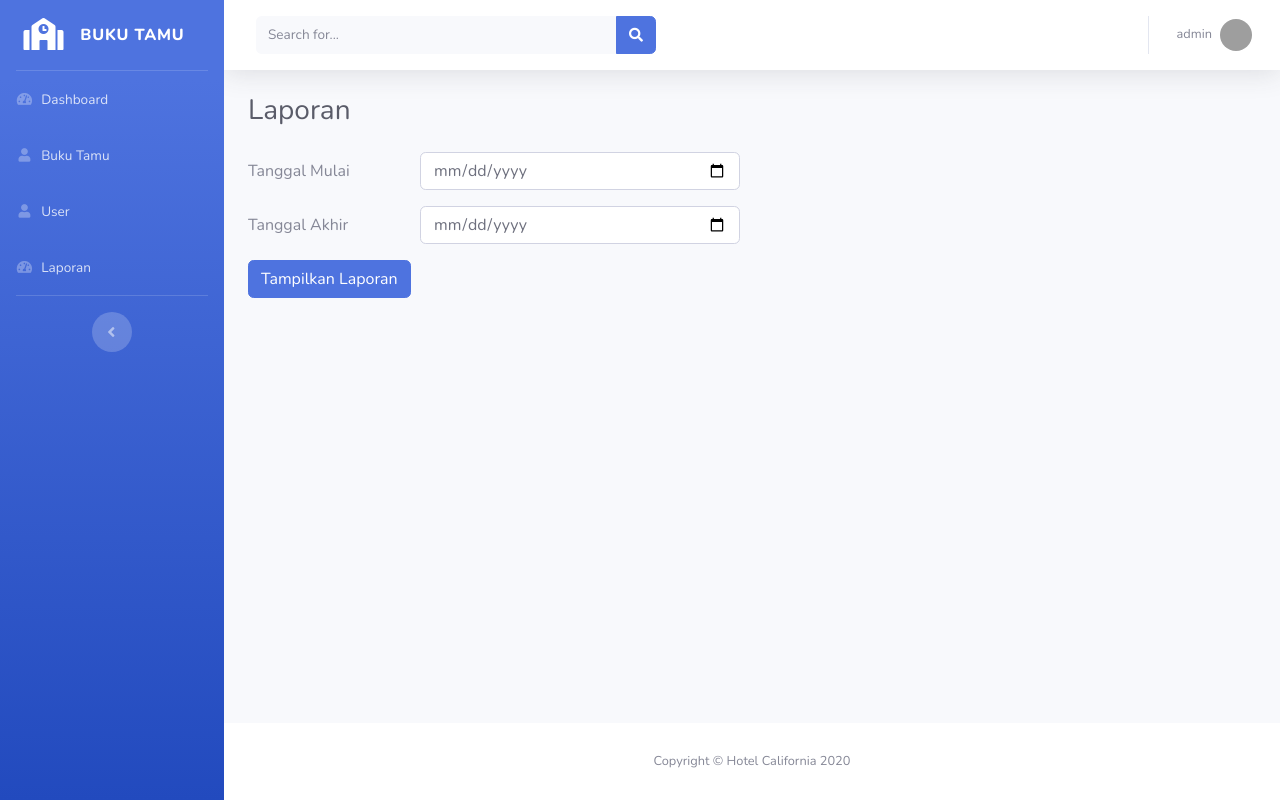
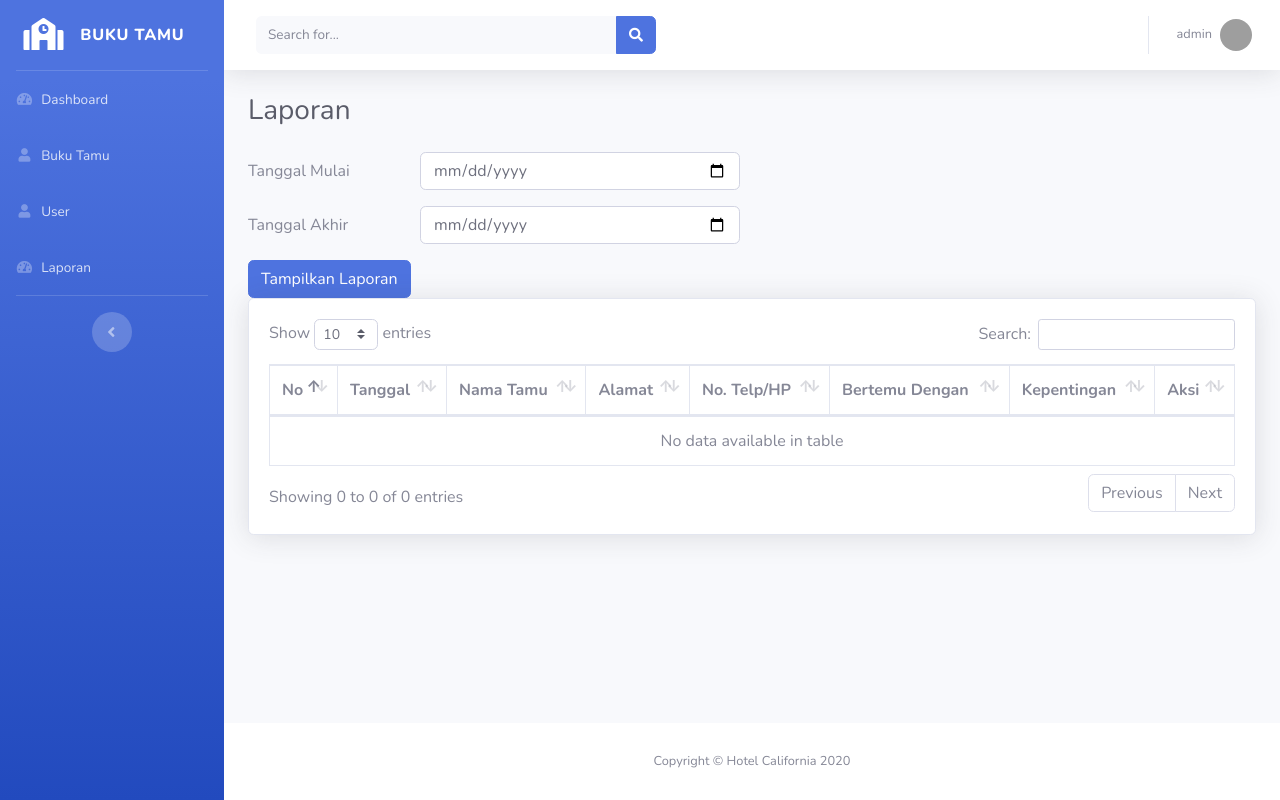
Before and after one commit to nabildzr/bukutamu, a PHP site: page /app/laporan.php in a window 1280 px wide. Run offline with PHP 8.4, Linux system fonts and the light colour scheme; a user stored in the database is signed in; some libraries are stand-ins or nearby versions; grey boxes are pictures that could not be loaded.

Commit message:
Updated Laporan

```diff
--- a/app/laporan.php
+++ b/app/laporan.php
@@ -6,7 +6,7 @@ require_once('../conf/koneksi.php');
 <!-- Begin Page Content -->
 <div class="container-fluid">
     <!-- Page Heading -->
-    <h1 class="h3 mb-4 text-gray-800">Laporan</h1>
+    <h1 class="h3 mb-4  text-gray-800">Laporan</h1>
 
     <!-- Form untuk memilih periode tanggal -->
     <form method="GET" action="">
@@ -22,52 +22,111 @@ require_once('../conf/koneksi.php');
                 <input type="date" id="end_date" name="end_date" class="form-control" required>
             </div>
         </div>
-        <button type="submit" class="btn btn-primary">Tampilkan Laporan</button>
+        <button type="submit" name="show" class="btn btn-primary">Tampilkan Laporan</button>
     </form>
 
+
+    <div class="card shadow mb-4">
+
+        <div class="card-body">
+            <div class="table-responsive">
+                <table class="table table-bordered" id="dataTable" width="100%" cellspacing="0">
+                    <thead>
+                        <tr>
+                            <th>No</th>
+                            <th>Tanggal</th>
+                            <th>Nama Tamu</th>
+                            <th>Alamat</th>
+                            <th>No. Telp/HP</th>
+                            <th>Bertemu Dengan</th>
+                            <th>Kepentingan</th>
+                            <th>Aksi</th>
+                        </tr>
+                    </thead>
+
+                    <tbody>
+                        <?php
+                        if (isset($_POST['show'])) {
+                            $start_date = $_POST['start_date'];
+                            $end_date = $_POST['end_date'];
+
+                            $no = 1;
+
+                            $buku_tamu = query("SELECT * FROM tb_bukutamu WHERE tanggal BETWEEN '$start_date' AND '$end_date'");
+                            foreach ($buku_tamu as $tamu): ?>
+                                <tr>
+                                    <td><?= $no++; ?></td>
+                                    <td><?= $tamu['tanggal'] ?></td>
+                                    <td><?= $tamu['nama_tamu'] ?></td>
+                                    <td><?= $tamu['alamat'] ?></td>
+                                    <td><?= $tamu['no_hp'] ?></td>
+                                    <td><?= $tamu['bertemu'] ?></td>
+                                    <td><?= $tamu['kepentingan'] ?></td>
+                                    <td>
+                                        <a href="edit-tamu.php?id=<?= $tamu['id_tamu'] ?>" class="btn btn-success">Ubah</a>
+                                        <a href="javascript:void(0);" onclick="confirmDeletion('<?= $tamu['id_tamu'] ?>')" class="btn btn-danger">Hapus</a>
+                                        <script>
+                                            function confirmDeletion(id) {
+                                                Swal.fire({
+                                                    title: 'Apakah anda yakin?',
+                                                    text: "Anda tidak akan bisa mengembalikan data ini!",
+                                                    icon: 'warning',
+                                                    showCancelButton: true,
+                                                    confirmButtonColor: '#3085d6',
+                                                    cancelButtonColor: '#d33',
+                                                    confirmButtonText: 'Ya, hapus!',
+                                                    cancelButtonText: 'Batal'
+                                                }).then((result) => {
+                                                    if (result.isConfirmed) {
+                                                        window.location.href = 'hapus-tamu.php?id=' + id;
+                                                    }
+                                                })
+                                            }
+                                        </script>
+                                    </td>
+                                </tr>
+                        <?php endforeach;
+                        }
+                        ?>
+                    </tbody>
+                </table>
+            </div>
+        </div>
+    </div>
+
+    <!-- old code -->
     <?php
-    if (isset($_GET['start_date']) && isset($_GET['end_date'])) {
-        $start_date = $_GET['start_date'];
-        $end_date = $_GET['end_date'];
+    // if (isset($_GET['start_date']) && isset($_GET['end_date'])) {
+    //     $start_date = $_GET['start_date'];
+    //     $end_date = $_GET['end_date'];
 
-        // Query untuk mengambil data berdasarkan periode tanggal
-        $query = "SELECT * FROM tb_bukutamu WHERE tanggal BETWEEN '$start_date' AND '$end_date'";
-        $result = mysqli_query($conn, $query);
+    //     // Query untuk mengambil data berdasarkan periode tanggal
+    //     $query = "SELECT * FROM tb_bukutamu WHERE tanggal BETWEEN '$start_date' AND '$end_date'";
+    //     $result = mysqli_query($conn, $query);
 
-        if (mysqli_num_rows($result) > 0) {
-            echo '<table class="table table-bordered mt-4">';
-            echo '<thead>';
-            echo '<tr>';
-            echo '<th>No</th>';
-            echo '<th>Tanggal</th>';
-            echo '<th>Nama Tamu</th>';
-            echo '<th>Alamat</th>';
-            echo '<th>No. Telp/HP</th>';
-            echo '<th>Bertemu Dengan</th>';
-            echo '<th>Kepentingan</th>';
-            echo '</tr>';
-            echo '</thead>';
-            echo '<tbody>';
+    //     if (mysqli_num_rows($result) > 0) {
+    //         echo '
+    //         ';
 
-            $no = 1;
-            while ($row = mysqli_fetch_assoc($result)) {
-                echo '<tr>';
-                echo '<td>' . $no++ . '</td>';
-                echo '<td>' . $row['tanggal'] . '</td>';
-                echo '<td>' . $row['nama_tamu'] . '</td>';
-                echo '<td>' . $row['alamat'] . '</td>';
-                echo '<td>' . $row['no_hp'] . '</td>';
-                echo '<td>' . $row['bertemu'] . '</td>';
-                echo '<td>' . $row['kepentingan'] . '</td>';
-                echo '</tr>';
-            }
+    //         $no = 1;
+    //         while ($row = mysqli_fetch_assoc($result)) {
+    //             echo '<tr>';
+    //             echo '<td>' . $no++ . '</td>';
+    //             echo '<td>' . $row['tanggal'] . '</td>';
+    //             echo '<td>' . $row['nama_tamu'] . '</td>';
+    //             echo '<td>' . $row['alamat'] . '</td>';
+    //             echo '<td>' . $row['no_hp'] . '</td>';
+    //             echo '<td>' . $row['bertemu'] . '</td>';
+    //             echo '<td>' . $row['kepentingan'] . '</td>';
+    //             echo '</tr>';
+    //         }
 
-            echo '</tbody>';
-            echo '</table>';
-        } else {
-            echo '<p class="mt-4">Tidak ada data untuk periode yang dipilih.</p>';
-        }
-    }
+    //         echo '</tbody>';
+    //         echo '</table>';
+    //     } else {
+    //         echo '<p class="mt-4">Tidak ada data untuk periode yang dipilih.</p>';
+    //     }
+    // }
     ?>
 
     <!-- Button to export data to Excel -->
```
